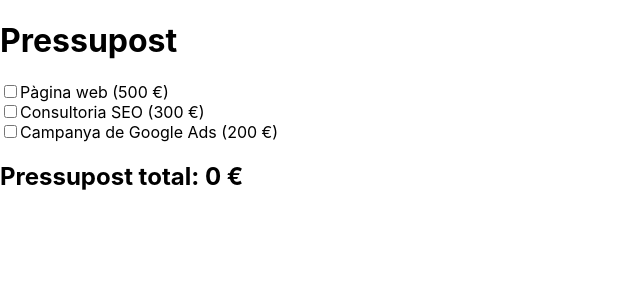
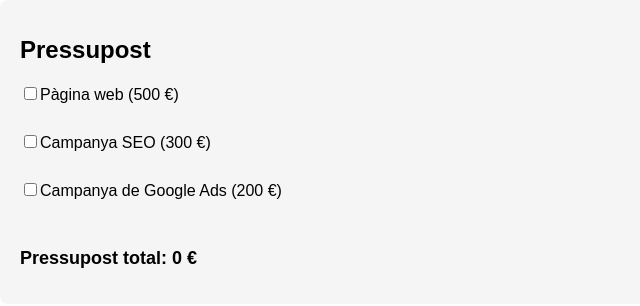
Before and after one commit to toniprats07/sprint7, a React (Create React App) app in the folder sprint7/sprint7/: page / in a window 1280 px wide. Shown: the top 306 px of the page, without its empty margins (0-640 px from the left). Built offline with nearby package versions, Linux system fonts and the light colour scheme.

Commit message:
Ejercicio 2

```diff
--- a/sprint7/sprint7/package.json
+++ b/sprint7/sprint7/package.json
@@ -39,5 +39,9 @@
       "last 1 firefox version",
       "last 1 safari version"
     ]
+  },
+  "devDependencies": {
+    "@types/styled-components": "^5.1.26",
+    "styled-components": "^5.3.10"
   }
 }
--- a/sprint7/sprint7/src/App.tsx
+++ b/sprint7/sprint7/src/App.tsx
@@ -1,9 +1,15 @@
 import React, { useState } from 'react';
+import styled from 'styled-components';
 
 interface Selections {
   webPage: boolean;
   seoCampaign: boolean;
   adCampaign: boolean;
+}
+
+interface WebPageData {
+  numPages: number;
+  numLanguages: number;
 }
 
 const prices: Record<keyof Selections, number> = {
@@ -12,11 +18,59 @@
   adCampaign: 200,
 };
 
+const Container = styled.div`
+  margin: 0 auto;
+  padding: 20px;
+  font-family: Arial, sans-serif;
+  background-color: #f5f5f5;
+  border-radius: 8px;
+`;
+
+const Title = styled.h1`
+  font-size: 24px;
+  margin-bottom: 20px;
+`;
+
+const CheckboxLabel = styled.label`
+  display: block;
+  margin-bottom: 10px;
+`;
+
+const InputLabel = styled.label`
+  display: block;
+  margin-bottom: 5px;
+`;
+
+const InputContainer = styled.div`
+  border: 2px solid #ccc;
+  border-radius: 4px;
+  width: 400px;
+  padding: 5px;
+  margin-bottom: 10px;
+`;
+
+const Input = styled.input`
+  padding: 5px;
+  border-radius: 4px;
+  border: 1px solid #ccc;
+`;
+
+const Budget = styled.h2`
+  font-size: 18px;
+  font-weight: bold;
+  margin-top: 20px;
+`;
+
 function App(): JSX.Element {
   const [selections, setSelections] = useState<Selections>({
     webPage: false,
     seoCampaign: false,
     adCampaign: false,
+  });
+
+  const [webPageData, setWebPageData] = useState<WebPageData>({
+    numPages: 1,
+    numLanguages: 1,
   });
 
   const handleCheckboxChange = (event: React.ChangeEvent<HTMLInputElement>): void => {
@@ -27,17 +81,30 @@
     }));
   };
 
+  const handleWebPageDataChange = (event: React.ChangeEvent<HTMLInputElement>): void => {
+    const { name, value } = event.target;
+    setWebPageData((prevWebPageData) => ({
+      ...prevWebPageData,
+      [name]: parseInt(value),
+    }));
+  };
+
   const totalBudget: number = Object.keys(selections).reduce((total, key) => {
     if (selections[key as keyof Selections]) {
+      if (key === 'webPage') {
+        const { numPages, numLanguages } = webPageData;
+        const webPageCost = numPages * numLanguages * 30;
+        return total + prices[key as keyof Selections] + webPageCost;
+      }
       return total + prices[key as keyof Selections];
     }
     return total;
   }, 0);
 
   return (
-    <div>
-      <h1>Pressupost</h1>
-      <label>
+    <Container>
+      <Title>Pressupost</Title>
+      <CheckboxLabel>
         <input
           type="checkbox"
           name="webPage"
@@ -45,19 +112,43 @@
           onChange={handleCheckboxChange}
         />
         Pàgina web (500 €)
-      </label>
+      </CheckboxLabel>
+      {selections.webPage && (
+        <div>
+          <InputContainer>
+          <InputLabel>
+            Nombre de pàgines:
+            <Input
+              type="number"
+              name="numPages"
+              value={webPageData.numPages}
+              onChange={handleWebPageDataChange}
+            />
+          </InputLabel>
+          <InputLabel>
+            Nombre d'idiomes:
+            <Input
+              type="number"
+              name="numLanguages"
+              value={webPageData.numLanguages}
+              onChange={handleWebPageDataChange}
+            />
+          </InputLabel>
+          </InputContainer>
+        </div>
+      )}
       <br />
-      <label>
+      <CheckboxLabel>
         <input
           type="checkbox"
           name="seoCampaign"
           checked={selections.seoCampaign}
           onChange={handleCheckboxChange}
         />
-        Consultoria SEO (300 €)
-      </label>
+        Campanya SEO (300 €)
+      </CheckboxLabel>
       <br />
-      <label>
+      <CheckboxLabel>
         <input
           type="checkbox"
           name="adCampaign"
@@ -65,10 +156,10 @@
           onChange={handleCheckboxChange}
         />
         Campanya de Google Ads (200 €)
-      </label>
+      </CheckboxLabel>
       <br />
-      <h2>Pressupost total: {totalBudget} €</h2>
-    </div>
+      <Budget>Pressupost total: {totalBudget} €</Budget>
+    </Container>
   );
 }
 
```
Also changed, not shown: 1 other file (tests, documents, lock files or other folders).
